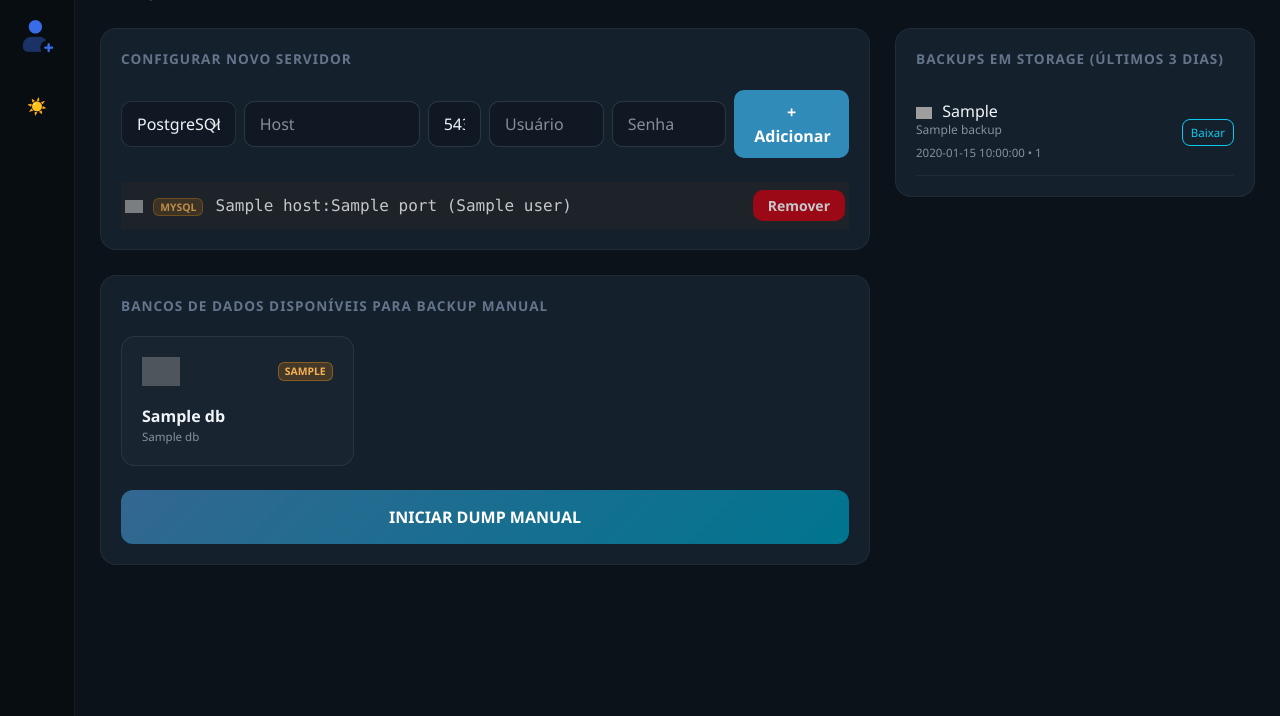
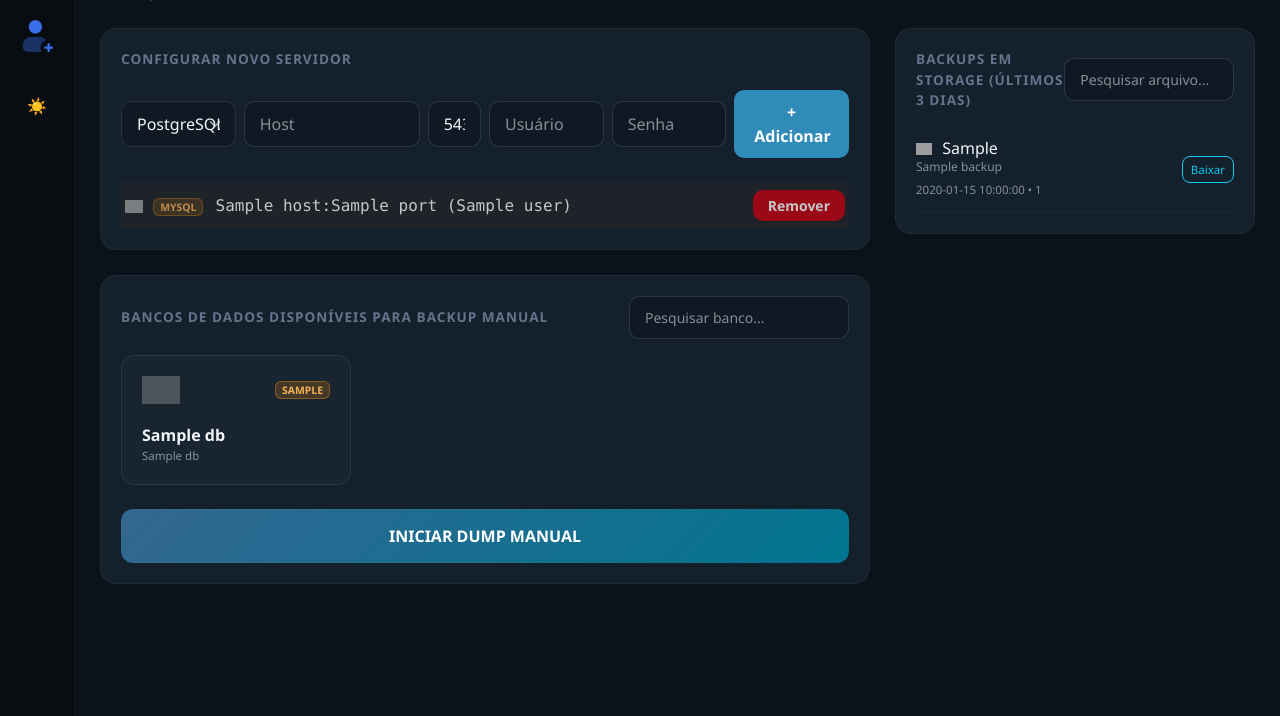
Before and after one commit to romensonfelixdonascimento/Backup-Hub, a Flask app: template templates/index.html in a window 1280 px wide. Shown: the part 84-800 px from the top of the page. Run offline with Flask 3, Linux system fonts and the light colour scheme; the template is opened without the code that fills it: most values are stand-ins (such as "Sample title", 1, 10 or a date in 2020); parts of the project's set-up code (start-up, migrations or seed data) failed here and were passed over; some libraries are stand-ins or nearby versions; grey boxes are pictures that could not be loaded.

Commit message:
feat: adicionado barra de pesquisa para bancos de dados fix: conexões que usam pgbouncer

```diff
--- a/app.py
+++ b/app.py
@@ -147,12 +147,10 @@ def get_db_connection(target_db=None):
 
 
 def init_db():
-    # Agora delega para as queries isoladas passando a função de conexão como callback
     queries.init_database_structure(get_db_connection, DB_CONFIG['database'])
 
 
 def load_servers():
-    # Centralizado no módulo queries
     return queries.get_all_backup_servers(get_db_connection, decrypt_password)
 
 
@@ -171,8 +169,6 @@ def add_server_to_db(srv):
             pass
 
     encrypted_pw = encrypt_password(srv['password'])
-
-    # Executa a query isolada
     queries.insert_backup_server(
         get_db_connection,
         srv['host'], srv['port'], srv['user'], encrypted_pw, srv['db_type']
@@ -195,13 +191,39 @@ def get_databases_from_server(srv):
     result = []
     try:
         if srv['db_type'] == 'postgres':
-            with psycopg2.connect(
-                    host=srv['host'], port=srv['port'], user=srv['user'],
-                    password=srv['password'], database="postgres", connect_timeout=3
-            ) as conn:
-                with conn.cursor() as cur:
-                    cur.execute("SELECT datname FROM pg_database WHERE datistemplate = false AND datname NOT IN ('postgres','browser_db');")
-                    result = [row[0] for row in cur.fetchall()]
+            # 1. TENTA TRATAR COMO PGBOUNCER PRIMEIRO (Banco virtual 'pgbouncer')
+            try:
+                # Conexão sem o 'with' para evitar que inicie uma transação e envie 'BEGIN'
+                conn = psycopg2.connect(
+                        host=srv['host'], port=srv['port'], user=srv['user'],
+                        password=srv['password'], database="pgbouncer", connect_timeout=3
+                )
+                conn.autocommit = True  # Isto impede o envio do comando BEGIN
+
+                try:
+                    with conn.cursor() as cur:
+                        cur.execute("SHOW DATABASES;")
+                        raw_bouncer_dbs = cur.fetchall()
+                        result = [row[0] for row in raw_bouncer_dbs if row[0] not in ('postgres', 'pgbouncer')]
+                        logging.info(f"Bancos descobertos via PgBouncer em {srv['host']}:{srv['port']}")
+                finally:
+                    conn.close() # Garante o fecho da conexão corretamente
+
+            except Exception as bouncer_err:
+                logging.info(f"Não foi possível listar via PgBouncer em {srv['host']} ({bouncer_err}). Tentando catálogo nativo...")
+                result = []
+
+            # 2. SE NÃO RETORNOU NADA, FAZ O FALLBACK PARA O POSTGRES NATIVO
+            if not result:
+                with psycopg2.connect(
+                        host=srv['host'], port=srv['port'], user=srv['user'],
+                        password=srv['password'], database="postgres", connect_timeout=3
+                ) as conn:
+                    with conn.cursor() as cur:
+                        cur.execute("SELECT datname FROM pg_database WHERE datistemplate = false AND datname NOT IN ('postgres','browser_db');")
+                        result = [row[0] for row in cur.fetchall()]
+                        logging.info(f"Bancos descobertos via catálogo nativo em {srv['host']}:{srv['port']}")
+
         elif srv['db_type'] == 'mysql':
             with mysql.connector.connect(
                     host=srv['host'], port=int(srv['port']), user=srv['user'],
@@ -297,7 +319,6 @@ def login():
         password = request.form.get('password', '')
 
         try:
-            # Consome a busca por username isolada
             user = queries.get_user_by_username(get_db_connection, username)
 
             if user and check_password_hash(user['password_hash'], password):
@@ -456,7 +477,6 @@ def api_backup_single():
         if not is_valid_db_name(db):
             return jsonify({"status": "error", "message": "Nome de banco de dados inválido ou suspeito."}), 400
 
-        # Busca pelo ID usando o módulo queries separado
         srv = queries.get_backup_server_by_id(get_db_connection, server_id)
 
         if not srv:
--- a/static/css/index.css
+++ b/static/css/index.css
@@ -86,12 +86,25 @@ body {
     font-weight: bold; border-radius: 12px; width: 100%; padding: 15px; text-transform: uppercase;
 }
 
-.db-grid-container { display: grid; grid-template-columns: repeat(auto-fill, minmax(220px, 1fr)); gap: 15px; }
+/* Área de Grid Customizada com Rolagem */
+.db-grid-container {
+    display: grid;
+    grid-template-columns: repeat(auto-fill, minmax(220px, 1fr));
+    gap: 15px;
+    max-height: 52vh;
+    overflow-y: auto;
+    overflow-x: hidden;
+    padding-right: 8px;
+}
+
 .db-card-item { position: relative; }
 .db-card-checkbox { position: absolute; opacity: 0; width: 100%; height: 100%; cursor: pointer; z-index: 2; }
+
+/* Proteção interna do Card para evitar transbordo */
 .db-card-label {
     display: flex; flex-direction: column; justify-content: space-between; background-color: rgba(255, 255, 255, 0.02);
     border: 1px solid rgba(255, 255, 255, 0.08); border-radius: 14px; padding: 20px; min-height: 130px; width: 100%;
+    overflow: hidden;
 }
 .db-card-item:hover .db-card-label { background-color: var(--bg-surface-hover); border-color: rgba(255, 255, 255, 0.2); }
 
@@ -125,3 +138,19 @@ body {
     font-size: 0.9rem;
     font-weight: 600;
 }
+
+/* Customização da Barra de Rolagem Integrada ao Tema */
+.db-grid-container::-webkit-scrollbar {
+    width: 6px;
+}
+.db-grid-container::-webkit-scrollbar-track {
+    background: rgba(255, 255, 255, 0.02);
+    border-radius: 10px;
+}
+.db-grid-container::-webkit-scrollbar-thumb {
+    background: rgba(255, 255, 255, 0.1);
+    border-radius: 10px;
+}
+.db-grid-container::-webkit-scrollbar-thumb:hover {
+    background: var(--pg-cyan);
+}
--- a/templates/index.html
+++ b/templates/index.html
@@ -100,7 +100,10 @@
                 </div>
 
                 <div class="panel-card">
-                    <div class="panel-title">Bancos de Dados Disponíveis para Backup Manual</div>
+                    <div class="d-flex justify-content-between align-items-center mb-3">
+                        <div class="panel-title mb-0">Bancos de Dados Disponíveis para Backup Manual</div>
+                        <input type="text" id="searchDbInput" class="form-control form-control-sm" placeholder="Pesquisar banco..." style="max-width: 220px;">
+                    </div>
                     <form id="backupForm">
                         <div class="db-grid-container mb-4">
                             {% for db in dbs %}
@@ -119,9 +122,13 @@
                                             {{ db.db_type }}
                                         </span>
                                     </div>
-                                    <div>
-                                        <strong class="text-truncate d-block" style="max-width: 180px;">{{ db.db_name }}</strong>
-                                        <div class="text-muted small" style="font-size: 0.72rem;">{{ db.server_label }}</div>
+                                    <div style="min-width: 0;">
+                                        <strong class="text-truncate d-block" style="width: 100%;" title="{{ db.db_name }}">
+                                            {{ db.db_name }}
+                                        </strong>
+                                        <div class="text-muted small text-truncate d-block" style="font-size: 0.72rem; width: 100%;" title="{{ db.server_label }}">
+                                            {{ db.server_label }}
+                                        </div>
                                     </div>
                                 </label>
                             </div>
@@ -150,7 +157,10 @@
 
             <div>
                 <div class="panel-card" style="max-height: 85vh; overflow-y: auto;">
-                    <div class="panel-title">Backups em Storage (Últimos 3 dias)</div>
+                    <div class="d-flex justify-content-between align-items-center mb-3">
+                        <div class="panel-title mb-0">Backups em Storage (Últimos 3 dias)</div>
+                        <input type="text" id="searchBackupInput" class="form-control form-control-sm" placeholder="Pesquisar arquivo..." style="max-width: 220px;">
+                    </div>
                     <div class="d-flex flex-column gap-2">
                         {% for b in backups %}
                         <div class="backup-list-item">
@@ -231,7 +241,6 @@
     </div>
 </div>
 
-<!-- Modal Alterar a Própria Senha -->
 <div class="modal fade" id="changePasswordModal" tabindex="-1" aria-hidden="true">
     <div class="modal-dialog modal-dialog-centered">
         <div class="modal-content" style="background-color: var(--bg-surface); border: 1px solid rgba(255, 255, 255, 0.1); border-radius: 16px;">
```
Also changed, not shown: database/queries.py (+11 -3 lines), static/js/index.js (+40 -1 lines).
